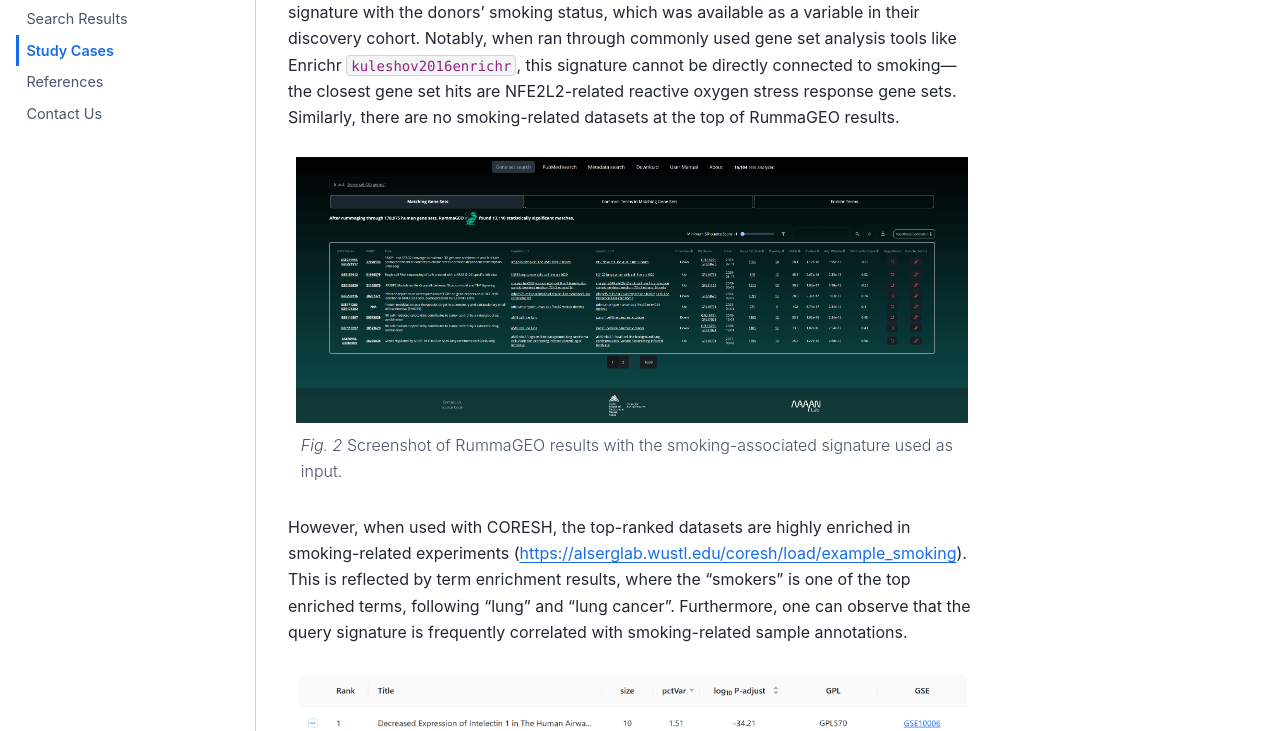
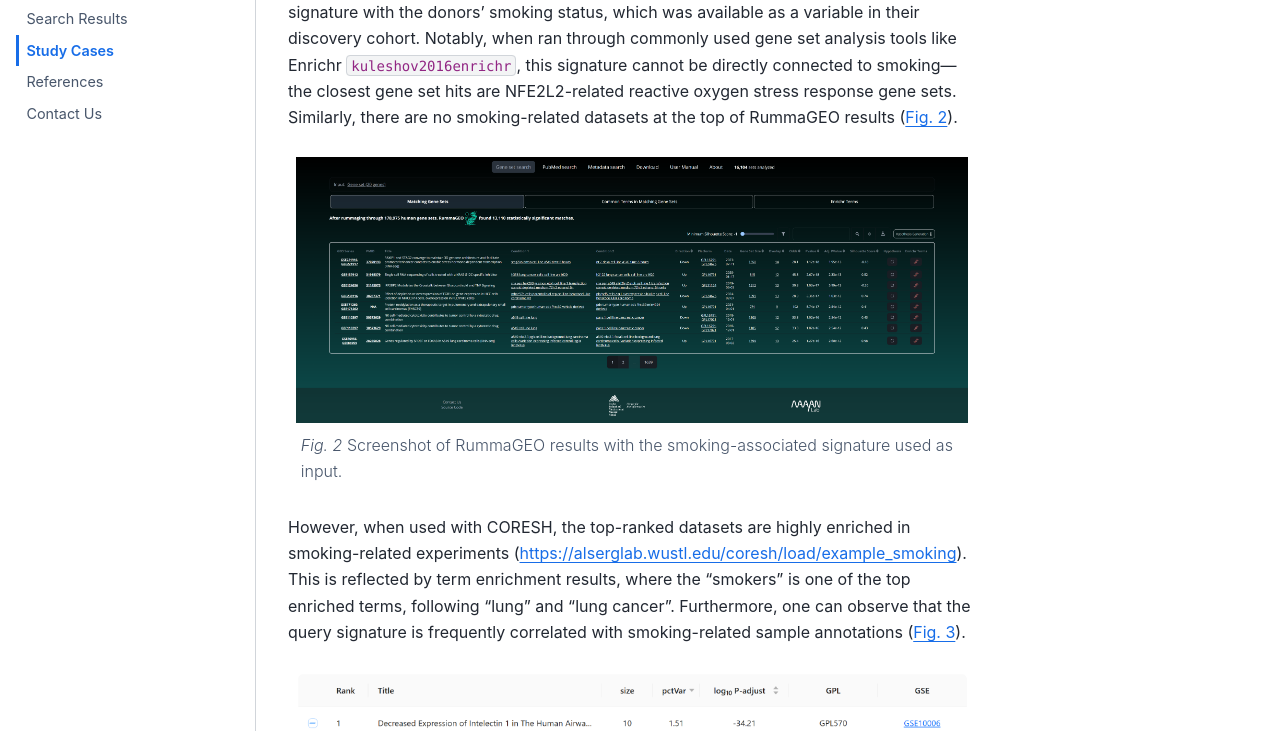
Before and after one commit to alserglab/coresh-docs, a Jupyter Book: the page built from pages/study-cases.md, in a window 1280 px wide and 1400 px high, scrolled down 1149 px. Shown: the part 205-936 px from the top of the window. Built offline with Jupyter Book 1.0.4 settings and Sphinx 7.4.7 and the Sphinx Book theme 1.1.4, drawn with Linux system fonts in a browser that asks for light colours; cross-references to code outside the pages are shown as plain code; part of the change alters nothing that is shown.

Commit message:
Add image references

````diff
--- a/pages/study-cases.md
+++ b/pages/study-cases.md
@@ -1,7 +1,7 @@
 # Study Cases
 
 ## Gene signature induced by a pyroptosis secretome
-In the first case study, we show how CORESH can be used for hypothesis generation. For this, we apply CORESH to investigate a gene signature induced in bone-marrow derived macrophages by a pyroptosis secretome, reproducing our previous results {cite}`mehrotra2024oxylipins`. More specifically, in this study we considered a system where macrophages undergo pyroptosis without releasing IL-1β/α (denoted Pyro<sup>-1</sup>) and showed beneficial effects of Pyro<sup>-1</sup> secretome on wound healing. Interested in understanding this effect, we profiled gene expression in macrophages treated with Pyro<sup>-1</sup> secretome. We compiled a gene signature of genes upregulated in Pyro<sup>-1</sup> treatment and used this signature as a query for the search engine. Among the top hits, CORESH identified several datasets (e.g., GSE119509 and GSE41833) of macrophages treated with Prostaglandin E2 (PGE2), where the Pyro<sup>-1</sup> signature was upregulated following PGE2 treatment (https://alserglab.wustl.edu/coresh/load/example_pyroptosis).
+In the first case study, we show how CORESH can be used for hypothesis generation. For this, we apply CORESH to investigate a gene signature induced in bone-marrow derived macrophages by a pyroptosis secretome, reproducing our previous results {cite}`mehrotra2024oxylipins`. More specifically, in this study we considered a system where macrophages undergo pyroptosis without releasing IL-1β/α (denoted Pyro<sup>-1</sup>) and showed beneficial effects of Pyro<sup>-1</sup> secretome on wound healing. Interested in understanding this effect, we profiled gene expression in macrophages treated with Pyro<sup>-1</sup> secretome. We compiled a gene signature of genes upregulated in Pyro<sup>-1</sup> treatment and used this signature as a query for the search engine. Among the top hits, CORESH identified several datasets (e.g., GSE119509 and GSE41833) of macrophages treated with Prostaglandin E2 (PGE2), where the Pyro<sup>-1</sup> signature was upregulated following PGE2 treatment (https://alserglab.wustl.edu/coresh/load/example_pyroptosis, {numref}`pyro-genes`).
 ```{figure} ../images/pyro-genes.png
 :width: 500px
 :align: center
@@ -13,7 +13,7 @@ This led us to hypothesize that PGE2 could mediate the effects of Pyro<sup>-1</s
 
 ## Smoking-associated gene signature
 
-In another scenario, we demonstrate how CORESH can be used for the interpretation of a gene signature, either as a complement to or in place of classical pathway analysis. To illustrate this, we use a 20-gene signature obtained from asthma patient samples by the UnPaSt biclustering method {cite}`hartung2024unpast`. In the study, the authors correlated this signature with the donors’ smoking status, which was available as a variable in their discovery cohort. Notably, when ran through commonly used gene set analysis tools like Enrichr {cite}`kuleshov2016enrichr`, this signature cannot be directly connected to smoking—the closest gene set hits are NFE2L2-related reactive oxygen stress response gene sets. Similarly, there are no smoking-related datasets at the top of RummaGEO results.
+In another scenario, we demonstrate how CORESH can be used for the interpretation of a gene signature, either as a complement to or in place of classical pathway analysis. To illustrate this, we use a 20-gene signature obtained from asthma patient samples by the UnPaSt biclustering method {cite}`hartung2024unpast`. In the study, the authors correlated this signature with the donors’ smoking status, which was available as a variable in their discovery cohort. Notably, when ran through commonly used gene set analysis tools like Enrichr {cite}`kuleshov2016enrichr`, this signature cannot be directly connected to smoking—the closest gene set hits are NFE2L2-related reactive oxygen stress response gene sets. Similarly, there are no smoking-related datasets at the top of RummaGEO results ({numref}`rummageo-screenshot`).
 
 ```{figure} ../images/RummaGeo-results-smoking-signature.png
 :width: 720px
@@ -22,7 +22,7 @@ In another scenario, we demonstrate how CORESH can be used for the interpretatio
 
 Screenshot of RummaGEO results with the smoking-associated signature used as input.
 ```
-However, when used with CORESH, the top-ranked datasets are highly enriched in smoking-related experiments (https://alserglab.wustl.edu/coresh/load/example_smoking). This is reflected by term enrichment results, where the “smokers” is one of the top enriched terms, following “lung” and “lung cancer”. Furthermore, one can observe that the query signature is frequently correlated with smoking-related sample annotations.
+However, when used with CORESH, the top-ranked datasets are highly enriched in smoking-related experiments (https://alserglab.wustl.edu/coresh/load/example_smoking). This is reflected by term enrichment results, where the “smokers” is one of the top enriched terms, following “lung” and “lung cancer”. Furthermore, one can observe that the query signature is frequently correlated with smoking-related sample annotations ({numref}`coresh-smoking-screenshot`).
 ```{figure} ../images/coresh-smoking.png
 :width: 720px
 :align: center
````
